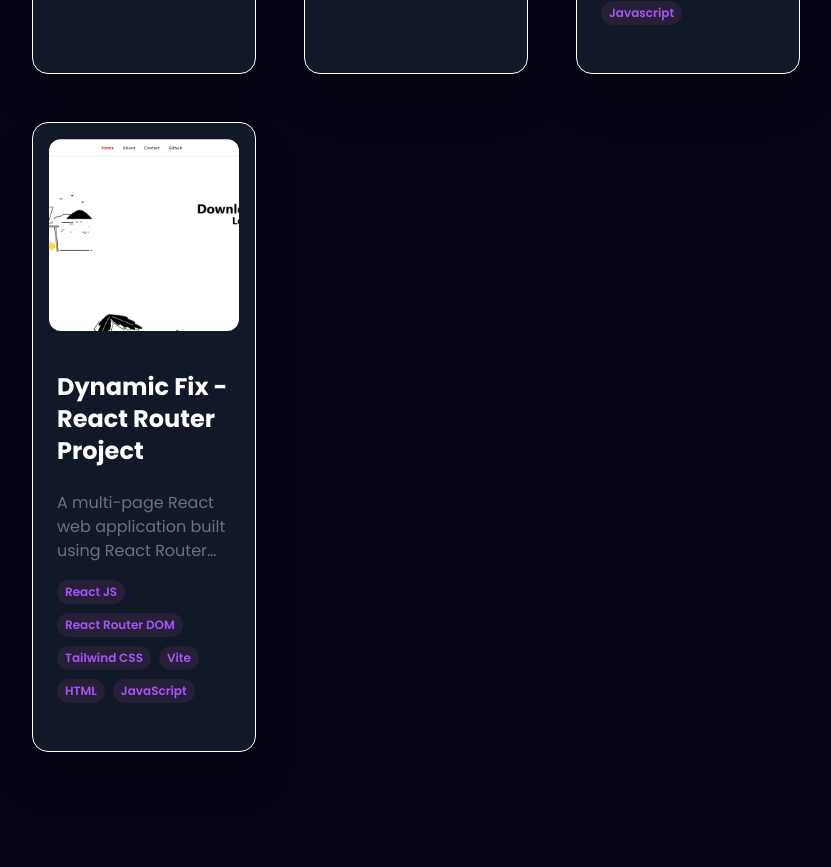
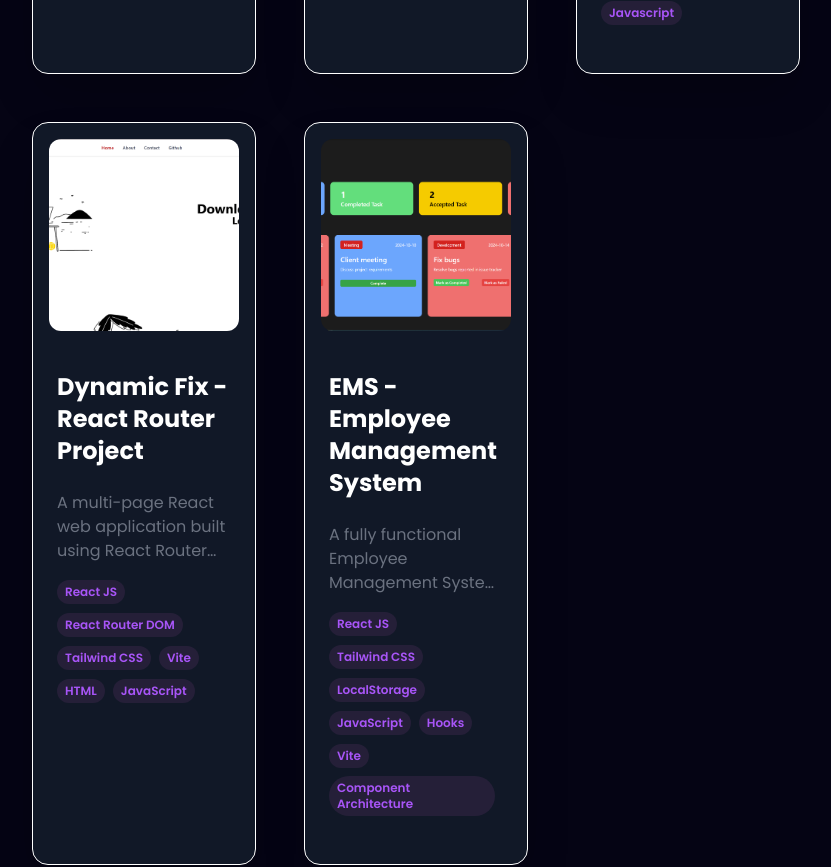
Before and after one commit to muhammadabdullahhussain/Abdullah-Hussain, a React (Vite) app: page / in a window 1280 px wide. Shown: the part 5720-6587 px from the top of the page, without its empty margins (224-1055 px from the left). Built offline with nearby package versions, Linux system fonts and the light colour scheme.

Commit message:
employee management system added

```diff
--- a/src/constants.js
+++ b/src/constants.js
@@ -56,6 +56,7 @@ import cmLogo from './assets/work_logo/cm.png';
 import imagesearchLogo from './assets/work_logo/image_search.png';
 import removebgLogo from './assets/work_logo/remove_bg.png';
 import dynamicFixLogo from './assets/projects/dynamic fix.png';
+import emsLogo from './assets/projects/ems.png';
 
 
 export const SkillsInfo = [
@@ -340,7 +341,7 @@ export const experiences = [
       // webapp: "https://removeyourbg.netlify.app/",
     },
     {
-  id: 9,
+        id: 9,
   title: "Dynamic Fix - React Router Project",
   description:
     "A multi-page React web application built using React Router DOM and styled with Tailwind CSS. This project demonstrates smooth client-side routing, responsive layout, and clean component-based architecture. It was developed with Vite and deployed on Netlify.",
@@ -348,6 +349,17 @@ export const experiences = [
   tags: ["React JS", "React Router DOM", "Tailwind CSS", "Vite", "HTML", "JavaScript"],
   github: "https://github.com/muhammadabdullahhussain/09ReactRouterProjectAndLearning", // Replace with your actual repo URL if different
   webapp: "https://dynamic-fix.netlify.app/",
+},
+{
+  id: 10,
+  title: "EMS - Employee Management System",
+  description:
+    "A fully functional Employee Management System built using React JS and Tailwind CSS. This app enables efficient team and task management by allowing you to add employees, assign and update tasks, and track their status (New, Active, Completed, Failed). The UI is responsive and clean, with dynamic data handling through React hooks and persistent storage using localStorage. Designed for teams and startups looking to manage workflows easily.",
+  image: emsLogo, // Replace with actual image import (e.g., import emsLogo from './assets/ems.png')
+  tags: ["React JS", "Tailwind CSS", "LocalStorage", "JavaScript", "Hooks", "Vite", "Component Architecture"],
+  github: "https://github.com/muhammadabdullahhussain/employee-management-system",
+  webapp: "https://employee-management-systm.netlify.app/"
 }
 
+
   ];
```
Also changed, not shown: src/assets/projects/ems.png (added).
